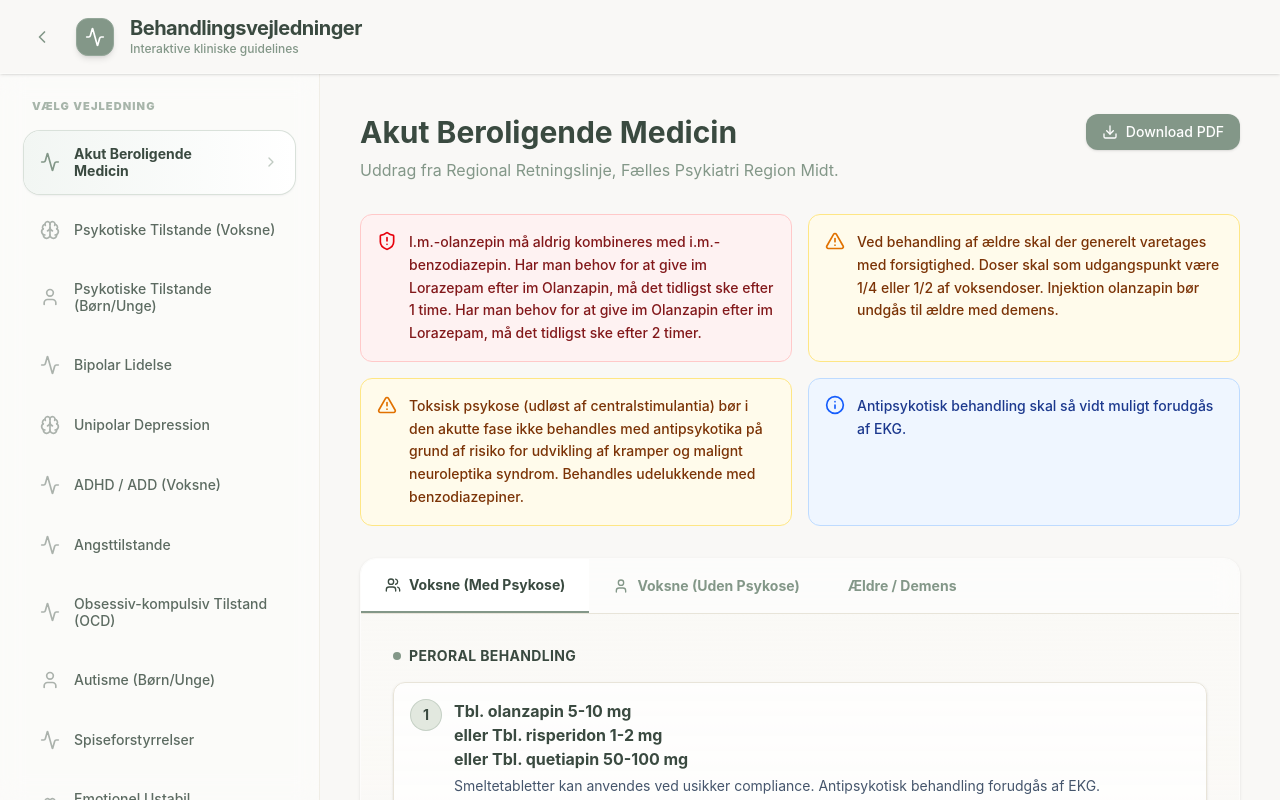
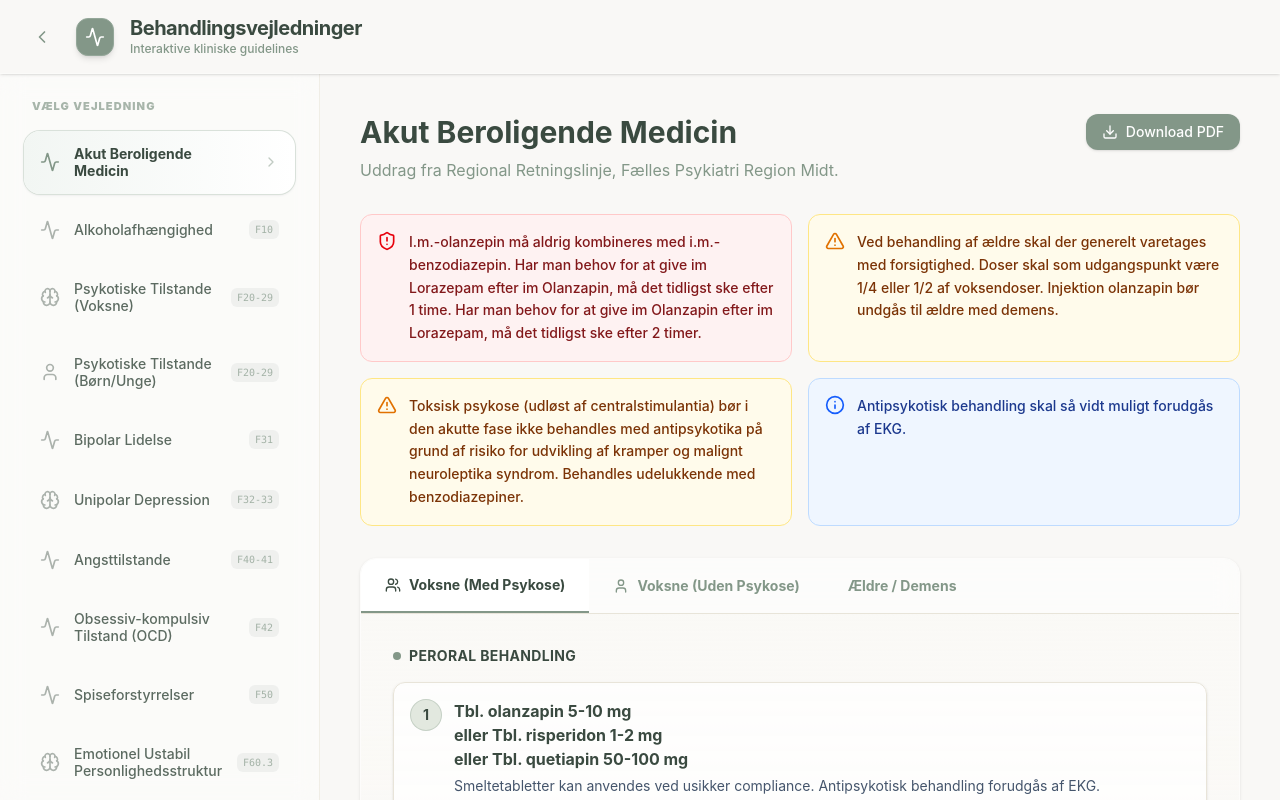
Before and after one commit to magnusbojejuul-dotcom/Psyk-App, a React (Vite) app in the folder Journal-app/: page / in a window 1280 px wide. Both pictures are taken after a click on the button 388 px from the left and 623 px from the top of the page. Built offline with nearby package versions, Linux system fonts and the light colour scheme.

Commit message:
feat: sort nav by ICD-10 and use non-step layout for info guidelines

```diff
--- a/Journal-app/src/data/guidelinesADHD.js
+++ b/Journal-app/src/data/guidelinesADHD.js
@@ -8,6 +8,7 @@ export const ADHD_GUIDELINE = {
     ],
     intro: 'Vejledningen sikrer national konsensus for diagnostik, behandling og rammerne for kontrol af ADHD hos voksne.',
     algorithmTitle: 'Klinisk Vejledning',
+    isStepBased: false,
     algorithm: [
         {
             title: 'Udredning (Diagnostik)',
--- a/Journal-app/src/data/guidelinesAlkohol.js
+++ b/Journal-app/src/data/guidelinesAlkohol.js
@@ -6,6 +6,7 @@ export const ALKOHOL_GUIDELINE = {
     ],
     intro: 'NKR omhandler udredning og behandling af samtidig alkoholafhængighed og psykisk lidelse (fx personlighedsforstyrrelser, affektive lidelser, angstlidelser, psykotiske lidelser og ADHD).',
     algorithmTitle: 'Klinisk Vejledning',
+    isStepBased: false,
     algorithm: [
         {
             title: 'Identifikation og Udredning',
--- a/Journal-app/src/data/guidelinesAngst.js
+++ b/Journal-app/src/data/guidelinesAngst.js
@@ -6,6 +6,7 @@ export const ANGST_GUIDELINE = {
     ],
     intro: 'Vejledningen beskriver farmakologisk behandling i almen praksis af medicinsk behandlingskrævende generaliseret angst, socialfobi, panikangst og andre angsttilstande for voksne over 18 år.',
     algorithmTitle: 'Klinisk Vejledning',
+    isStepBased: false,
     algorithm: [
         {
             title: 'Generaliseret Angst',
--- a/Journal-app/src/data/guidelinesAutisme.js
+++ b/Journal-app/src/data/guidelinesAutisme.js
@@ -6,6 +6,7 @@ export const AUTISME_GUIDELINE = {
     ],
     intro: 'Vejledninger anbefaler primært helhedsorienterede, pædagogiske og forældremedierede indsatser for børn og unge med autisme. Farmakologisk behandling er yderst restriktivt.',
     algorithmTitle: 'Klinisk Vejledning',
+    isStepBased: false,
     algorithm: [
         {
             title: 'Ikke-Farmakologiske (Pædagogisk/Psykologisk)',
--- a/Journal-app/src/data/guidelinesBipolar.js
+++ b/Journal-app/src/data/guidelinesBipolar.js
@@ -7,7 +7,8 @@ export const BIPOLAR_GUIDELINE = {
         { title: 'NKR Farmakologisk Behandling', url: `${import.meta.env.BASE_URL}pdf/nkr-for-farmakologisk-behandling-af-bipolar-lidelse.pdf` }
     ],
     intro: 'Vejledningen sikrer national konsensus om kriterier for opstart, opfølgning, varighed og seponering af medicinsk behandling for voksne med bipolar lidelse. Den bygger på internationale guidelines (WFSBP, CANMAT, NICE, BAP).',
-    algorithmTitle: 'Trinvise Anbefalinger',
+    algorithmTitle: 'Klinisk Vejledning',
+    isStepBased: false,
     algorithm: [
         {
             title: 'Sygdomskarakteristika (Type I vs. Type II)',
--- a/Journal-app/src/data/guidelinesOCD.js
+++ b/Journal-app/src/data/guidelinesOCD.js
@@ -6,6 +6,7 @@ export const OCD_GUIDELINE = {
     ],
     intro: 'Anbefalinger for behandling af børn, unge og voksne med OCD, med hovedvægt på Kognitiv Adfærdsterapi (KAT) og retningslinjer for farmakologisk tillæg.',
     algorithmTitle: 'Klinisk Vejledning',
+    isStepBased: false,
     algorithm: [
         {
             title: 'Mild OCD',
--- a/Journal-app/src/data/guidelinesPersonlighed.js
+++ b/Journal-app/src/data/guidelinesPersonlighed.js
@@ -6,6 +6,7 @@ export const BORDERLINE_GUIDELINE = {
     ],
     intro: 'Vejledningen til emotionel ustabil personlighedsstruktur (Borderline, BPF) fokuserer på systematisk diagnostik, psykoterapeutiske indsatser og kriseplaner, mens farmakologisk behandling generelt frarådes for selve lidelsen.',
     algorithmTitle: 'Klinisk Vejledning',
+    isStepBased: false,
     algorithm: [
         {
             title: 'Diagnostik',
--- a/Journal-app/src/data/guidelinesPsykoseBoern.js
+++ b/Journal-app/src/data/guidelinesPsykoseBoern.js
@@ -4,6 +4,7 @@ export const PSYKOSE_BOERN_GUIDELINE = {
     pdfUrl: `${import.meta.env.BASE_URL}pdf/psykotiske-tilstande-boern-behandlingsvejledning.pdf`,
     intro: 'Vejledningen sikrer national konsensus om behandling med antipsykotika til børn og unge (< 18 år) med lidelser inden for det skizofreniforme spektrum. Behandlingen varetages altid af speciallæger i børne- og ungdomspsykiatri.',
     algorithmTitle: 'Klinisk Vejledning',
+    isStepBased: false,
     algorithm: [
         {
             title: 'Børn under 13 år',
--- a/Journal-app/src/data/guidelinesPsykoseVoksne.js
+++ b/Journal-app/src/data/guidelinesPsykoseVoksne.js
@@ -1,5 +1,5 @@
 export const PSYKOSE_VOKSNE_GUIDELINE = {
-    title: 'Psykotiske Tilstande hos Voksne',
+    title: 'Psykotiske Tilstande (inkl. Skizofreni) hos Voksne',
     subtitle: 'NKR og RADS-vejledning for voksne',
     pdfs: [
         { title: 'RADS Psykotiske Tilstande (2016)', url: `${import.meta.env.BASE_URL}pdf/beh-jan-2016-psykotiske-tilstande-hos-voksne.pdf` },
--- a/Journal-app/src/data/guidelinesSpiseforstyrrelser.js
+++ b/Journal-app/src/data/guidelinesSpiseforstyrrelser.js
@@ -7,6 +7,7 @@ export const SPISEFORSTYRRELSER_GUIDELINE = {
     ],
     intro: 'Vejledninger for udredning og behandling af Anorexia Nervosa og Bulimia Nervosa, baseret på Sundhedsstyrelsens NKR.',
     algorithmTitle: 'Klinisk Vejledning',
+    isStepBased: false,
     algorithm: [
         {
             title: 'Generelle Principper',
--- a/Journal-app/src/pages/TreatmentGuidelinesApp.jsx
+++ b/Journal-app/src/pages/TreatmentGuidelinesApp.jsx
@@ -199,7 +199,7 @@ function TreatmentGuidelinesApp({ onNavigate }) {
                     {guideline.splitAlgorithm ? (
                         <SplitAlgorithmFlow data={guideline.splitAlgorithm} />
                     ) : (
-                        <AlgorithmFlow steps={guideline.algorithm} />
+                        <AlgorithmFlow steps={guideline.algorithm} isStepBased={guideline.isStepBased !== false} />
                     )}
                 </div>
             </div>
@@ -207,18 +207,18 @@ function TreatmentGuidelinesApp({ onNavigate }) {
     };
 
     const navItems = [
-        { id: 'akut_beroligende', label: 'Akut Beroligende Medicin', icon: Activity },
-        { id: 'psykose_voksne', label: 'Psykotiske Tilstande (Voksne)', icon: Brain },
-        { id: 'psykose_boern', label: 'Psykotiske Tilstande (Børn/Unge)', icon: User },
-        { id: 'bipolar', label: 'Bipolar Lidelse', icon: Activity },
-        { id: 'depression', label: 'Unipolar Depression', icon: Brain },
-        { id: 'adhd', label: 'ADHD / ADD (Voksne)', icon: Activity },
-        { id: 'angst', label: 'Angsttilstande', icon: Activity },
-        { id: 'ocd', label: 'Obsessiv-kompulsiv Tilstand (OCD)', icon: Activity },
-        { id: 'autisme', label: 'Autisme (Børn/Unge)', icon: User },
-        { id: 'spiseforstyrrelser', label: 'Spiseforstyrrelser', icon: Activity },
-        { id: 'borderline', label: 'Emotionel Ustabil Personlighedsstruktur', icon: Brain },
-        { id: 'alkohol', label: 'Alkoholafhængighed', icon: Activity },
+        { id: 'akut_beroligende', label: 'Akut Beroligende Medicin', icd: '', icon: Activity },
+        { id: 'alkohol', label: 'Alkoholafhængighed', icd: 'F10', icon: Activity },
+        { id: 'psykose_voksne', label: 'Psykotiske Tilstande (Voksne)', icd: 'F20-29', icon: Brain },
+        { id: 'psykose_boern', label: 'Psykotiske Tilstande (Børn/Unge)', icd: 'F20-29', icon: User },
+        { id: 'bipolar', label: 'Bipolar Lidelse', icd: 'F31', icon: Activity },
+        { id: 'depression', label: 'Unipolar Depression', icd: 'F32-33', icon: Brain },
+        { id: 'angst', label: 'Angsttilstande', icd: 'F40-41', icon: Activity },
+        { id: 'ocd', label: 'Obsessiv-kompulsiv Tilstand (OCD)', icd: 'F42', icon: Activity },
+        { id: 'spiseforstyrrelser', label: 'Spiseforstyrrelser', icd: 'F50', icon: Activity },
+        { id: 'borderline', label: 'Emotionel Ustabil Personlighedsstruktur', icd: 'F60.3', icon: Brain },
+        { id: 'autisme', label: 'Autisme (Børn/Unge)', icd: 'F84', icon: User },
+        { id: 'adhd', label: 'ADHD / ADD (Voksne)', icd: 'F90', icon: Activity },
     ];
 
     return (
@@ -266,9 +266,12 @@ function TreatmentGuidelinesApp({ onNavigate }) {
                                     <div className="absolute inset-0 bg-gradient-to-r from-[#F2F6F3] to-transparent -z-10"></div>
                                 )}
                                 <item.icon className={`h-5 w-5 shrink-0 transition-colors duration-300 ${activeGuideline === item.id ? 'text-[#839788]' : 'opacity-50'}`} />
-                                <span className="text-sm leading-tight">{item.label}</span>
+                                <span className="text-sm leading-tight flex-1">{item.label}</span>
+                                {item.icd && (
+                                    <span className="text-[10px] font-mono font-medium text-[#839788]/70 px-1.5 py-0.5 rounded-md bg-[#839788]/10 whitespace-nowrap">{item.icd}</span>
+                                )}
                                 {activeGuideline === item.id && (
-                                    <ChevronRight className="w-4 h-4 ml-auto text-[#839788]/50" />
+                                    <ChevronRight className="w-4 h-4 ml-auto text-[#839788]/50 shrink-0" />
                                 )}
                             </button>
                         ))}
```
Also changed, not shown: Journal-app/src/components/AlgorithmFlow.jsx (+15 -7 lines).
